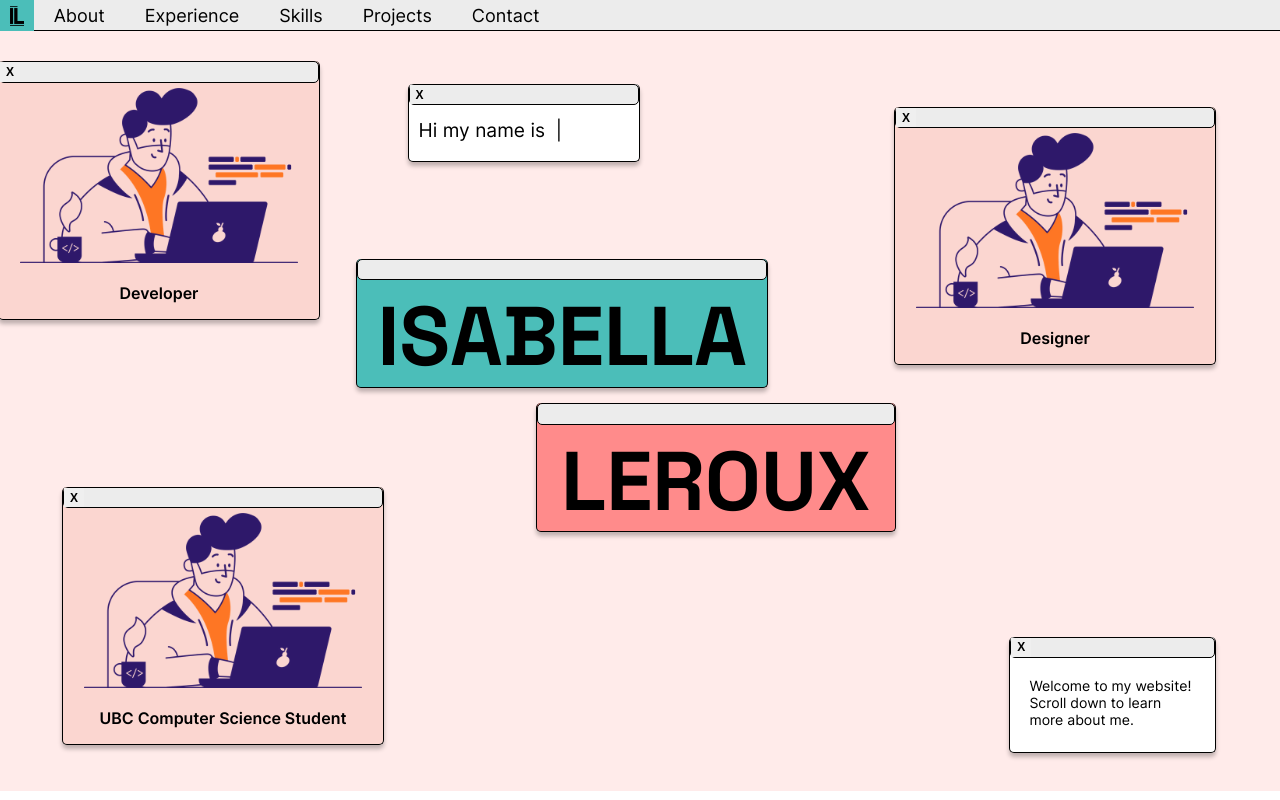
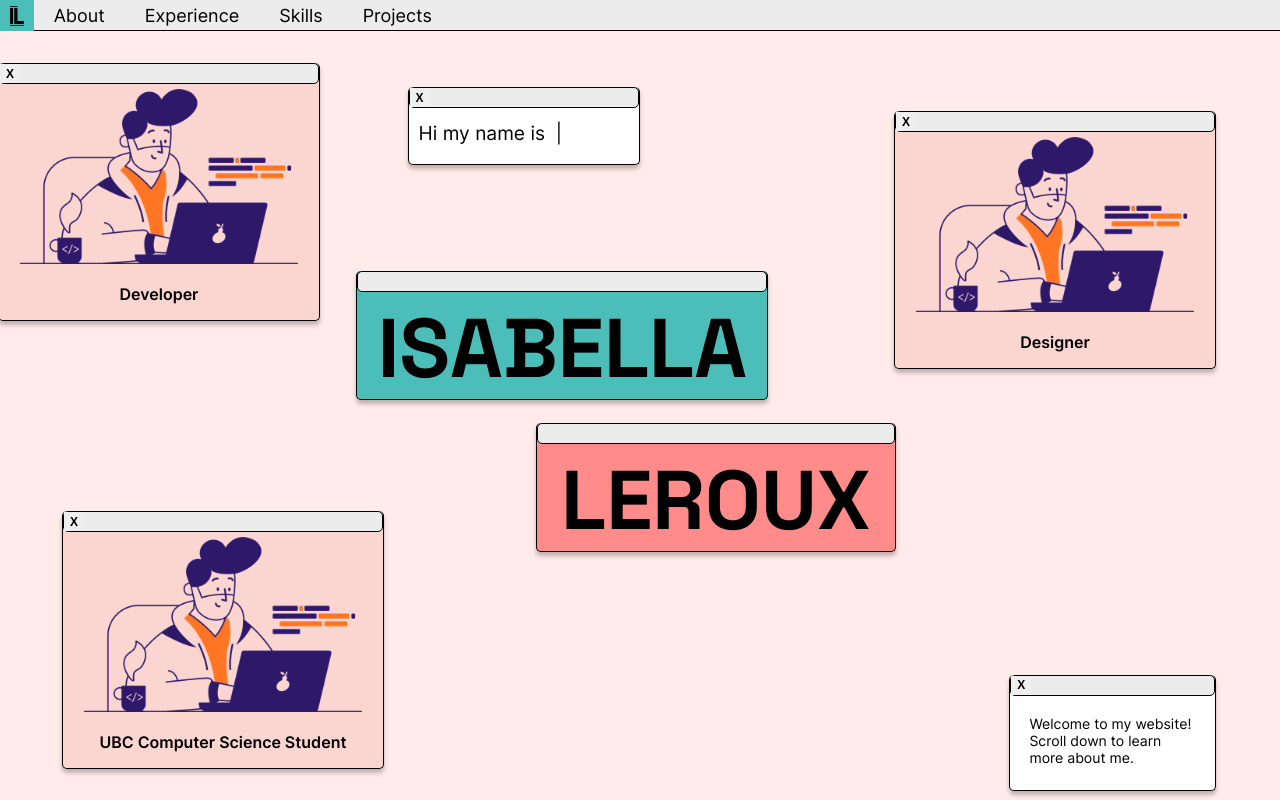
Before and after one commit to isa-leroux448/personal-website-v2, a React (Create React App) app: page /#about in a window 1280 px wide. Built offline with nearby package versions, Linux system fonts and the light colour scheme.

Commit message:
add scrolleability

```diff
--- a/src/App.jsx
+++ b/src/App.jsx
@@ -11,29 +11,39 @@ import { Mousewheel } from "swiper/modules";
 
 function App() {
   const swiperRef = useRef();
+  window.location.hash = `about`;
 
   const swiperContainerStyle = {
     height: '100vh',
   };
 
+  const navigateToSlide = (slideIndex) => {
+    const divIds = ["about", "experience", "skills", "projects"];
+    if (swiperRef.current) {
+      swiperRef.current.slideTo(slideIndex);
+      window.location.hash = `${divIds[slideIndex]}`;
+    }
+  };
+
   return (
     <div style={{ height: '100vh', overflow: 'hidden' }}>
-      <NavBar />
+      <NavBar navigateToSlide={navigateToSlide}/>
       <Swiper
         direction="vertical"
         onSwiper={(swiper) => {
           swiperRef.current = swiper;
+          console.log(swiperRef.current.slides.length);
         }}
         slidesPerView={1}
-        spaceBetween={30}
+        spaceBetween={0}
         mousewheel={true}
         modules={[Mousewheel]}
         style={swiperContainerStyle}
       >
-        <SwiperSlide><About /></SwiperSlide>
-        <SwiperSlide><Experience /></SwiperSlide>
-        <SwiperSlide><Skills /></SwiperSlide>
-        <SwiperSlide><Projects /></SwiperSlide>
+        <SwiperSlide id="about" style={{height:"100vh"}}><About /></SwiperSlide>
+        <SwiperSlide id="experience" style={{height:"100vh"}}><Experience /></SwiperSlide>
+        <SwiperSlide id="skills" style={{height:"100vh"}}><Skills /></SwiperSlide>
+        <SwiperSlide id="projects" style={{height:"100vh"}}><Projects /></SwiperSlide>
       </Swiper>
     </div>
   );
--- a/src/about/styles.css
+++ b/src/about/styles.css
@@ -1,5 +1,5 @@
 .background {
-    height: 95vh;
+    height: 100vh;
     width: 100%;
     background-color: #FFEBEA;
     position: relative;
--- a/src/components/NavBar.jsx
+++ b/src/components/NavBar.jsx
@@ -2,7 +2,7 @@ import React from "react";
 import '../styles.css';
 import logo from '../assets/logo.png'
 
-const NavBar = () => {
+const NavBar = ({navigateToSlide}) => {
     return (
         <div className="sticky">
             <header className="navBarBg">
@@ -10,11 +10,10 @@ const NavBar = () => {
                     <img src={logo} alt="logo" className="logo" />
                 </a>
                 <nav>
-                    <a href="#about" className="navBarItem">About</a>
-                    <a href="#experience" className="navBarItem">Experience</a>
-                    <a href="#skills" className="navBarItem">Skills</a>
-                    <a href="#projects" className="navBarItem">Projects</a>
-                    <a href="#contact" className="navBarItem">Contact</a>
+                    <button className="navBarItem" onClick={() => navigateToSlide(0)}>About</button>
+                    <button className="navBarItem" onClick={() => navigateToSlide(1)}>Experience</button>
+                    <button className="navBarItem" onClick={() => navigateToSlide(2)}>Skills</button>
+                    <button className="navBarItem" onClick={() => navigateToSlide(3)}>Projects</button>
                 </nav>
             </header>
             <div className="line" />
--- a/src/skills/styles.css
+++ b/src/skills/styles.css
@@ -32,7 +32,7 @@
     box-shadow: 0px 4px 4px 0px rgba(0, 0, 0, 0.25);
     position: absolute;
     left: 30%;
-    top: 12%;
+    top: 20%;
 }
 
 .grid-container {
--- a/src/styles.css
+++ b/src/styles.css
@@ -8,6 +8,9 @@
     font-size: 18px;
     font-weight: 400;
     background-color: transparent;
+    border: none;
+    cursor: pointer;
+    font-family: 'Inter';
   }
 .navBarItem:hover {
   background-color: #4BBEB9;
@@ -51,6 +54,7 @@
   align-items: center;
   border-radius: 5px;
   border: 1px solid black;
+  cursor: pointer;
 }
 
 .headerTitle {
```
